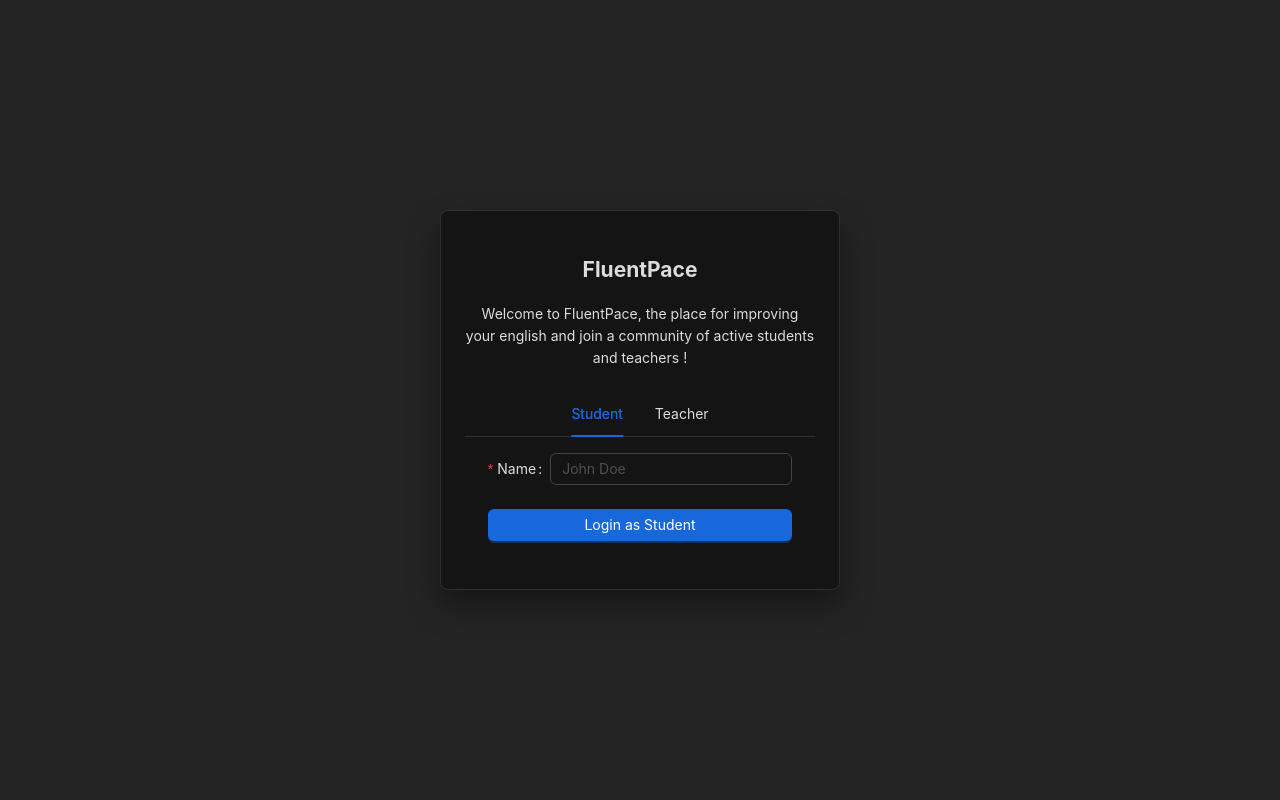
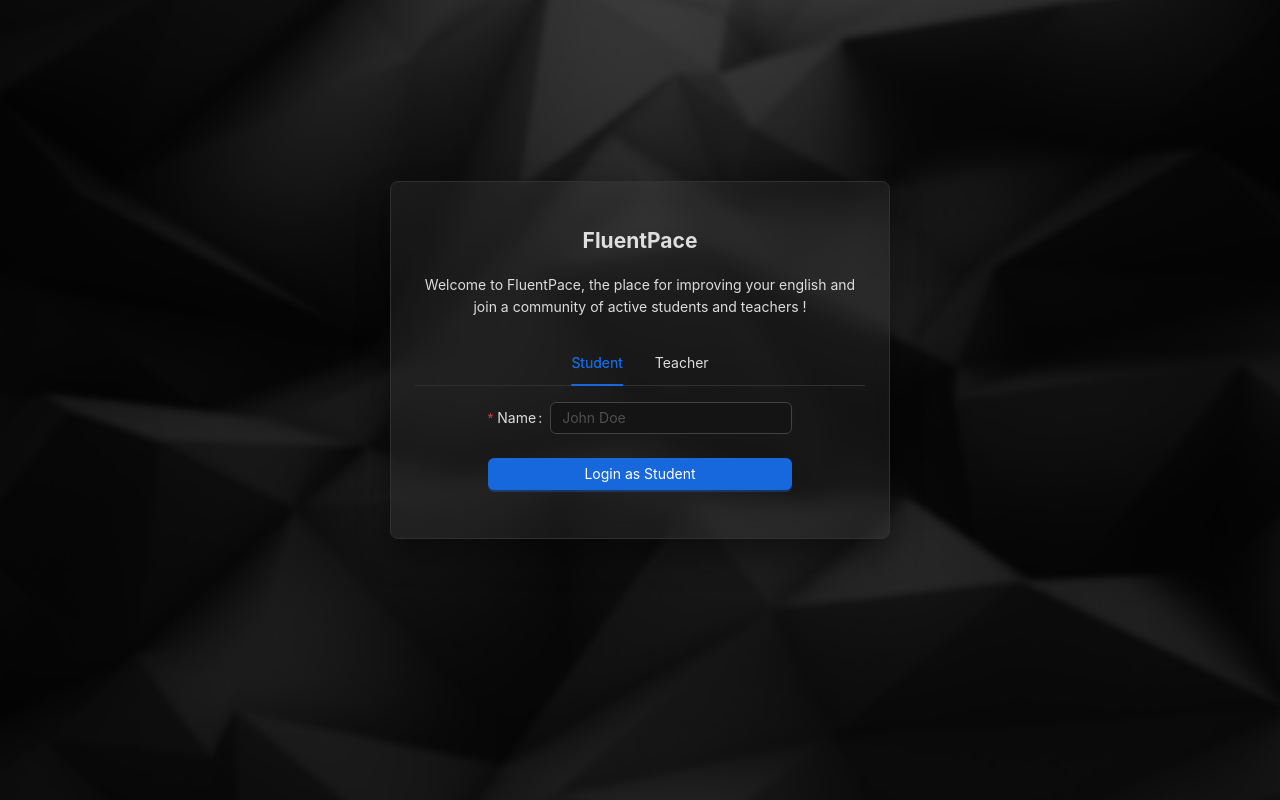
Before and after one commit to kbarbry/fluentpace-frontend, a React (Vite) app: page / in a window 1280 px wide. Built offline with nearby package versions, Linux system fonts and the light colour scheme.

Commit message:
background page

```diff
--- /dev/null
+++ b/src/App.css
@@ -0,0 +1,21 @@
+.background {
+  position: absolute;
+  top: 0;
+  left: 0;
+  right: 0;
+  bottom: 0;
+  background-image: url(/backgroundLogin.jpg);
+  background-size: cover;
+  background-position: center;
+  animation: zoomInOut 10s infinite alternate;
+  filter: blur(3px);
+}
+
+@keyframes zoomInOut {
+  0% {
+    transform: scale(1);
+  }
+  100% {
+    transform: scale(1.05);
+  }
+}
--- a/src/App.tsx
+++ b/src/App.tsx
@@ -9,7 +9,14 @@ const App: React.FC = () => {
   const user = useAppSelector((state) => state.userSlice.user)
 
   return (
-    <>
+    <div
+      style={{
+        overflow: 'hidden',
+        position: 'relative',
+        height: '100%',
+        width: '100%'
+      }}
+    >
       <ConfigProvider theme={{ algorithm: theme.darkAlgorithm }}>
         {user ? (
           user.profile === EProfile.student ? (
@@ -21,7 +28,7 @@ const App: React.FC = () => {
           <AppPublic />
         )}
       </ConfigProvider>
-    </>
+    </div>
   )
 }
 
--- a/src/AppPublic.tsx
+++ b/src/AppPublic.tsx
@@ -2,10 +2,12 @@ import React from 'react'
 import { Link, Route, Switch } from 'wouter'
 import { NotFound } from './Error/404'
 import Auth from './auth/Auth'
+import './App.css'
 
 const AppPublic: React.FC = () => {
   return (
-    <div className='App_public unselectable'>
+    <div className='unselectable'>
+      <div className='background'></div>
       <Link href='/'></Link>
       <Switch>
         <Route path='/' component={Auth} />
--- /dev/null
+++ b/src/auth/Auth.css
@@ -0,0 +1,17 @@
+.auth-container {
+  display: flex;
+  justify-content: center;
+  align-items: center;
+  flex-direction: column;
+  height: 90vh;
+}
+
+.card {
+  box-shadow: 0 16px 32px rgba(0, 0, 0, 0.4);
+  width: 50%;
+  min-width: 350px;
+  max-width: 500px;
+  text-align: center;
+  background-color: rgba(144, 144, 144, 0.1);
+  backdrop-filter: blur(10px);
+}
--- a/src/auth/Auth.tsx
+++ b/src/auth/Auth.tsx
@@ -2,6 +2,7 @@ import { Card, Tabs, TabsProps } from 'antd'
 import React from 'react'
 import StudentForm from './components/StudentForm'
 import TeacherForm from './components/TeacherForm'
+import './Auth.css'
 
 const Auth: React.FC = () => {
   const items: TabsProps['items'] = [
@@ -10,24 +11,8 @@ const Auth: React.FC = () => {
   ]
 
   return (
-    <div
-      style={{
-        display: 'flex',
-        justifyContent: 'center',
-        alignItems: 'center',
-        flexDirection: 'column',
-        height: '100vh'
-      }}
-    >
-      <Card
-        style={{
-          boxShadow: '0 16px 32px rgba(0, 0, 0, 0.4)',
-          width: '50%',
-          minWidth: '350px',
-          maxWidth: '400px',
-          textAlign: 'center'
-        }}
-      >
+    <div className='auth-container'>
+      <Card className='card'>
         <h2>FluentPace</h2>
         Welcome to FluentPace, the place for improving your english and join a
         community of active students and teachers !
--- a/src/index.css
+++ b/src/index.css
@@ -7,5 +7,5 @@ body,
 #root {
   margin: 0;
   height: 100%;
-  background-color: #242424;
+  background-color: #131313;
 }
```
Also changed, not shown: public/backgroundLogin.jpg (added).
